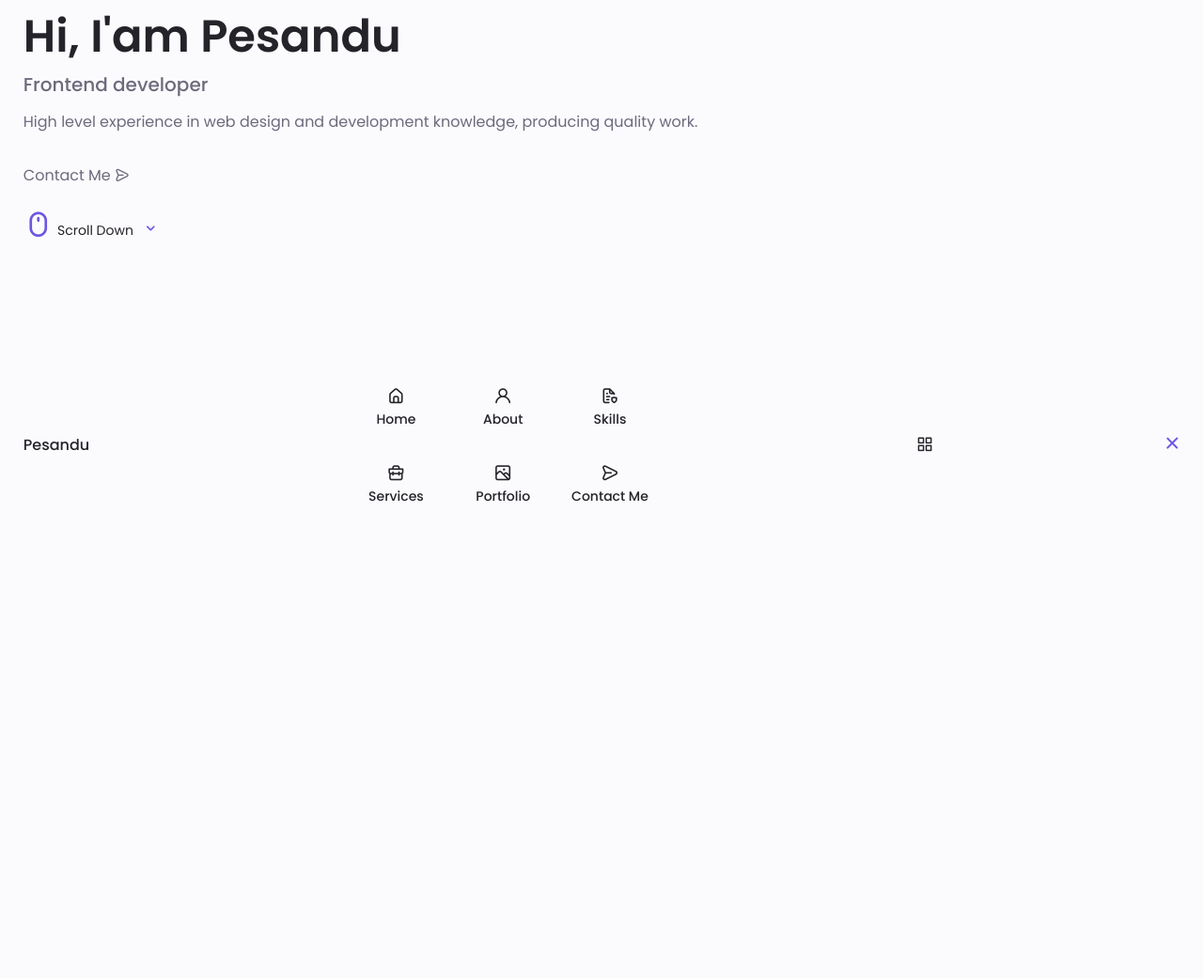
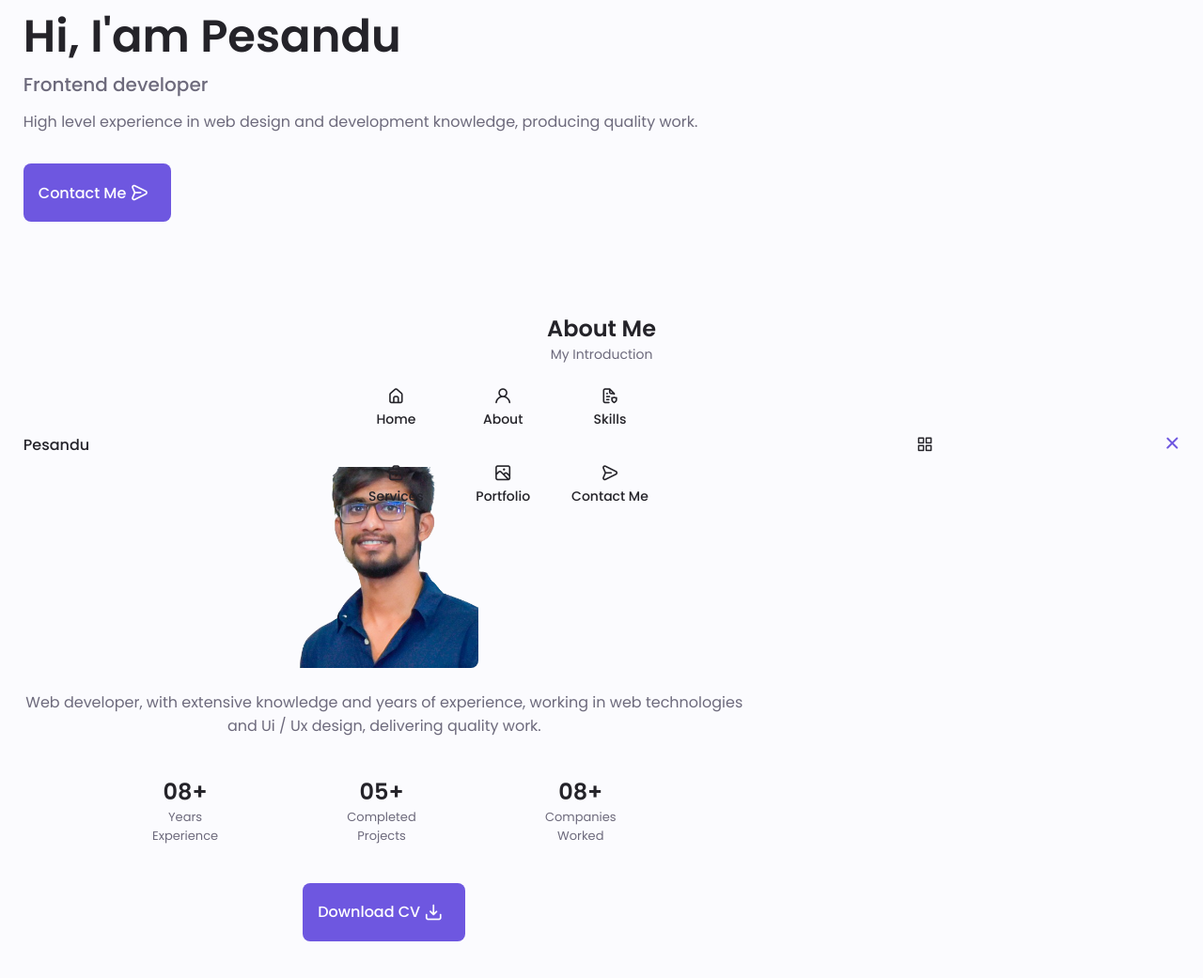
Before and after one commit to PesanduDU/Responsive-Personal-Portfolio, a plain HTML site: page index.html in a window 1280 px wide. Shown: the part 303-1344 px from the top of the page at 94% size. Before the commit the page ends 800 px from the top, so only its background shows below. Drawn offline with nearby package versions, Linux system fonts and the light colour scheme.

Commit message:
Third Commit
Update about section

```diff
--- a/assets/css/styles.css
+++ b/assets/css/styles.css
@@ -113,18 +113,18 @@ a{
     padding: 2rem 0 4rem;
 }
 
-.section_tittle{
+.section__tittle{
     font-size: var(--h1-font-size);
 }
 
-.section_subtitle{
+.section__subtitle{
     display: block;
     font-size: var(--small-font-size);
     margin-bottom: var(--mb-3);
 }
 
-.section_tittle,
-.section_subtitle{
+.section__title,
+.section__subtitle{
     text-align: center;
 }
 
@@ -264,6 +264,7 @@ a{
 
 .home__blob-img{
     width: 190px;
+    transform: rotate(4deg);
 }
 
 .home__data{
@@ -286,7 +287,7 @@ a{
 }
 
 .home__scroll{
-    /* display: none; */
+    display: none;
 }
 
 .home__scroll-button{
@@ -312,3 +313,73 @@ a{
 .home__scroll-arrow{
     font-size: 1.25rem;
 }
+
+/*====================== BUTTON ======================*/
+.button{
+    display: inline-block;
+    background-color: var(--first-color);
+    color: #FFF;
+    padding: 1rem;
+    border-radius: .5rem;
+    font-weight: var(--font-medium);
+}
+
+.button:hover{
+    background-color:var(--first-color-alt);
+    box-shadow: 0px 10px 36px rgba(0, 0, 0, 0.15);
+}
+
+.button__icon{
+    font-size: 1.25em;
+    margin-right: var(--mb-0-5);
+    transition: .3s;
+}
+
+.button--flex{
+    display: inline-flex;
+    align-items: center;
+}
+
+/*====================== ABOUT ======================*/
+.about{
+    margin-top: 0;
+}
+
+.about__img{
+    width: 200px;
+    border-radius: .5rem;
+    justify-self: center;
+    align-self: center;
+}
+
+.about__description{
+    text-align: center;
+    margin-bottom: var(--mb-2-5);
+}
+
+.about__info{
+    display: flex;
+    justify-content: space-evenly;
+    margin-bottom: var(--mb-2-5);
+}
+
+.about__info-title{
+    font-size: var(--h2-font-size);
+    font-weight: var(--font-semi-bold);
+    color: var(--title-color);
+}
+
+.about__info-name{
+    font-size: var(--smaller-font-size);
+}
+
+.about__info-title,
+.about__info-name{
+    display: block;
+    text-align: center;
+}
+
+.about__button{
+    display: flex;
+    justify-content: center;
+}
--- a/index.html
+++ b/index.html
@@ -97,7 +97,7 @@
                                 129.362C2.45775 97.8511 -7.48481 59.1033 6.67581 34.5279C20.9871 10.1032 59.7028
                                 -0.149132 97.9666 0.00163737C136.23 0.303176 174.193 10.857 190.312 36.4879Z"/>
 
-                                <image class="home__blob-img" x="8" y="19" xlink:href="assets/img/profileImage.png"/>
+                                <image class="home__blob-img" x="8" y="15" xlink:href="assets/img/profileImage.png"/>
                             </g>
                         </svg>
                     </div>
@@ -107,7 +107,7 @@
                         <h3 class="home__subtitle">Frontend developer</h3>
                         <p class="home__description">High level experience in web design and development knowledge, producing quality work.</p>
                         <a href="#contact" class="button button--flex">
-                            Contact Me <i class="uil uil-message button__icon"></i>
+                            Contact Me&nbsp;<i class="uil uil-message button__icon"></i>
                         </a>
                     </div>
                 </div>
@@ -117,9 +117,51 @@
                         <i class="uil uil-mouse-alt home__scroll-mouse"></i>
                         <span class="home__scroll-name">Scroll Down</span>
                         <i class="uil uil-angle-down home__scroll-arrow"></i>
+                    </a>
                 </div>
             </div>
         </section>
+
+        <!--================ ABOUT ================-->
+        <section class="about section" id="about">
+            <h2 class="section__title">About Me</h2>
+            <span class="section__subtitle">My Introduction</span>
+
+            <div class="about__container container grid">
+                <img src="assets/img/about-img.png" alt="" class="about__img">
+
+                <div class="about__data">
+                    <p class="about__description">
+                        Web developer, with extensive knowledge and years of experience, working in web technologies and Ui / Ux design, delivering quality work.
+                    </p>
+
+                    <div class="about__info">
+                        <div>
+                            <span class="about__info-title">08+</span>
+                            <span class="about__info-name">Years <br> Experience</span>
+                        </div>
+
+                        <div>
+                            <span class="about__info-title">05+</span>
+                            <span class="about__info-name">Completed <br> Projects</span>
+                        </div>
+
+                        <div>
+                            <span class="about__info-title">08+</span>
+                            <span class="about__info-name">Companies <br> Worked</span>
+                        </div>
+                    </div>
+
+                    <div class="about__button">
+                        <a download="" href="assets/pdf/Pesandu Ubeysekara CV.pdf" class="button button--flex">
+                            Download CV&nbsp;<i class="uil uil-import button__icon"></i>
+                        </a>
+                    </div>
+                </div>
+            </div>
+        </section>
+
+        <!--================ SKILLS ================-->
     </main>
 
     <!--================ MAIN JS ================-->
```
Also changed, not shown: assets/img/about-img.png (added).
